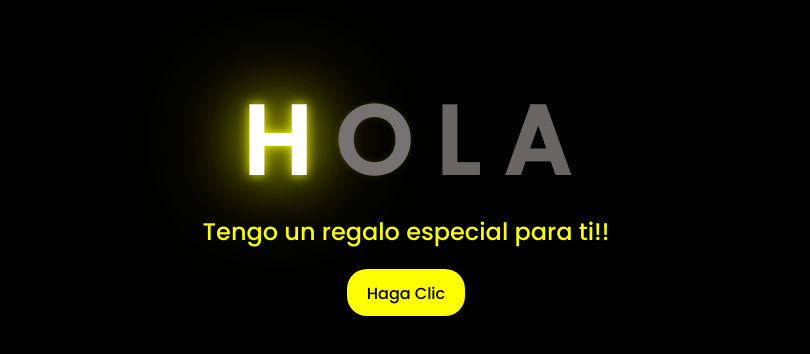
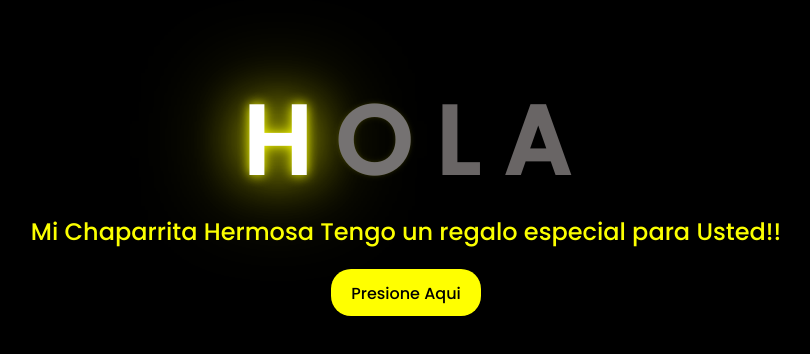
Before and after one commit to BRAYANLOPEZ19/FloresAmarillas, a plain HTML site: page index.html in a window 1280 px wide. Shown: the part 216-570 px from the top of the page, without its empty margins (242-1052 px from the left). Drawn offline with Linux system fonts and the light colour scheme.

Commit message:
index.html

```diff
--- a/index.html
+++ b/index.html
@@ -25,11 +25,11 @@
         <span></span>
     </div>
     <div class="description">
-        <span>Tengo un regalo especial para ti!!</span>
+        <span>Mi Chaparrita Hermosa Tengo un regalo especial para Usted!!</span>
     </div>
     <div class="button">
         <button>
-            <a href="FLORES.html">Haga Clic</a>
+            <a href="FLORES.html">Presione Aqui</a>
         </button>
 
     </div>
```
